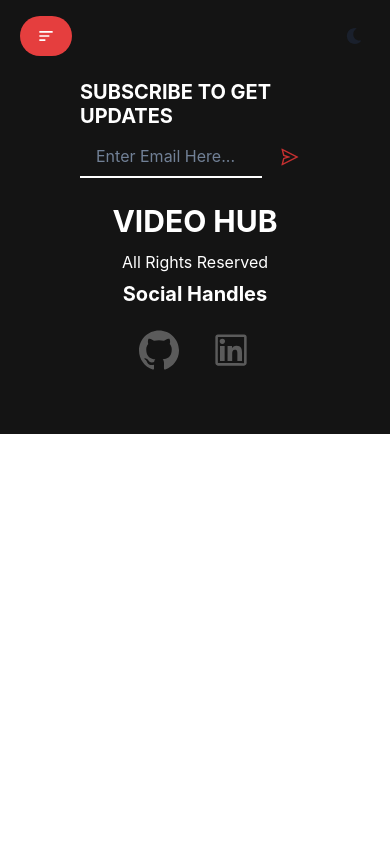
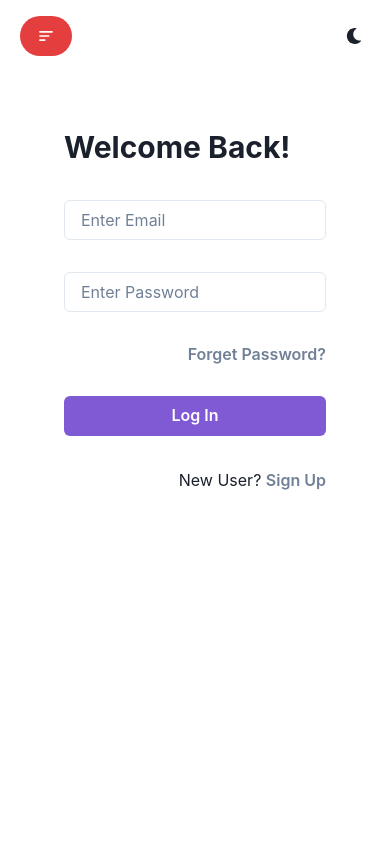
Before and after one commit to Rahul-71/VideoHub, a React (Create React App) app: page /login in a window 390 px wide. Shown: the top 844 px of the page. Built offline with nearby package versions, Linux system fonts and the light colour scheme.

Commit message:
login responsive component added

```diff
--- a/src/App.js
+++ b/src/App.js
@@ -4,6 +4,8 @@
 import Footer from './components/Footer';
 import Videos from './components/Videos';
 import Upload from './components/Upload';
+import Login from './components/Login';
+import Signup from './components/Signup';
 
 function App() {
   return (
@@ -13,6 +15,8 @@
         <Route path="/" element={<Home />} />
         <Route path="/videos" element={<Videos />} />
         <Route path="/upload" element={<Upload />} />
+        <Route path="/login" element={<Login />} />
+        <Route path="/signup" element={<Signup />} />
       </Routes>
       <Footer />
     </Router>
--- /dev/null
+++ b/src/components/Login.jsx
@@ -0,0 +1,56 @@
+import {
+  Button,
+  Container,
+  Heading,
+  Input,
+  Text,
+  VStack,
+} from '@chakra-ui/react';
+import React from 'react';
+import { Link } from 'react-router-dom';
+
+const Login = () => {
+  return (
+    <Container h={'100vh'} p={'16'} maxW={'container.xl'}>
+      <form>
+        <VStack
+          alignItems={'stretch'}
+          spacing={8}
+          w={['full', '96']}
+          m={'auto'}
+          my={16}
+        >
+          <Heading>Welcome Back!</Heading>
+          <Input
+            type="email"
+            placeholder="Enter Email"
+            focusBorderColor={'red.300'}
+            required
+          />
+          <Input
+            type="password"
+            placeholder="Enter Password"
+            focusBorderColor={'red.300'}
+            required
+          />
+
+          <Button variant={'link'} alignSelf={'flex-end'}>
+            <Link to={'/forgetpassword'}>Forget Password?</Link>
+          </Button>
+          <Button type="submit" colorScheme="purple">
+            Log In
+          </Button>
+
+          <Text textAlign={'right'}>
+            New User?{' '}
+            <Button variant={'link'} alignSelf={'flex-end'}>
+              <Link to={'/signup'}>Sign Up</Link>
+            </Button>
+          </Text>
+        </VStack>
+      </form>
+    </Container>
+  );
+};
+
+export default Login;
--- /dev/null
+++ b/src/components/Signup.jsx
@@ -0,0 +1,7 @@
+import React from 'react';
+
+const Signup = () => {
+  return <div>Signup</div>;
+};
+
+export default Signup;
```
